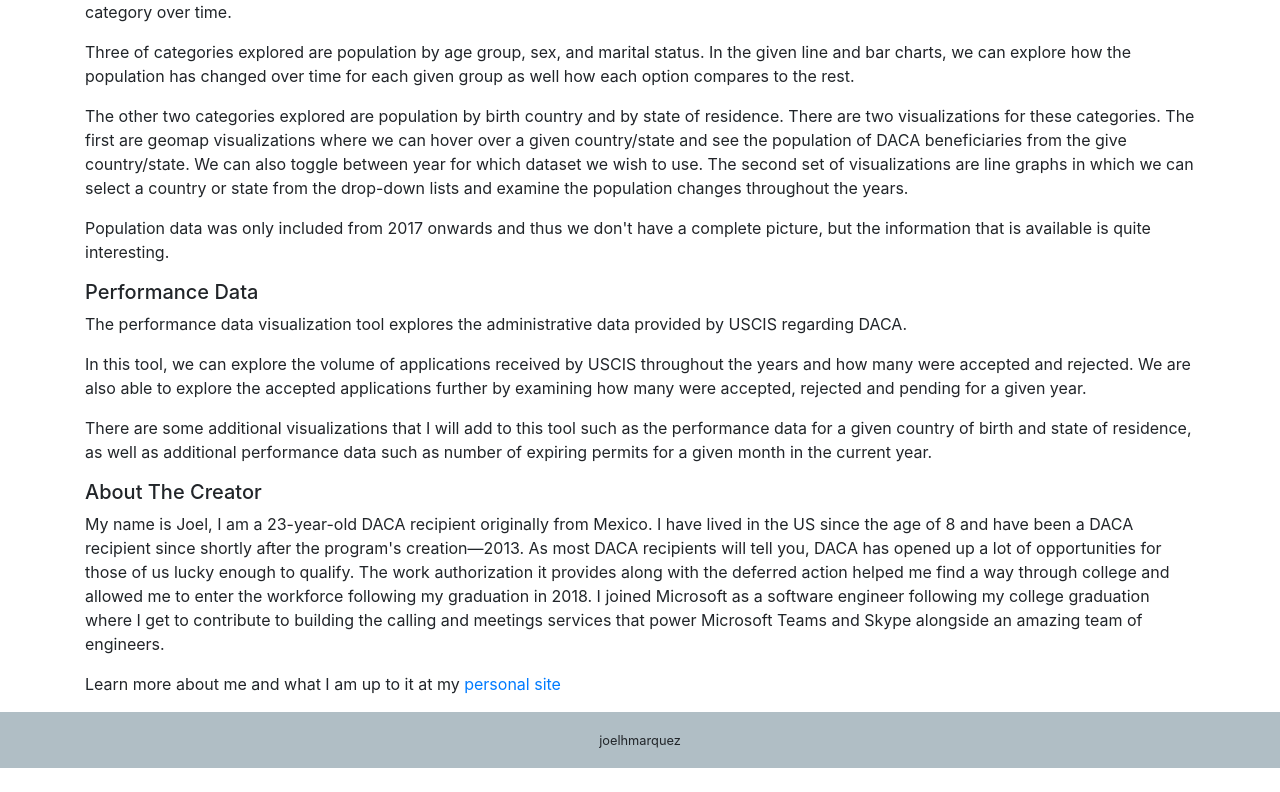
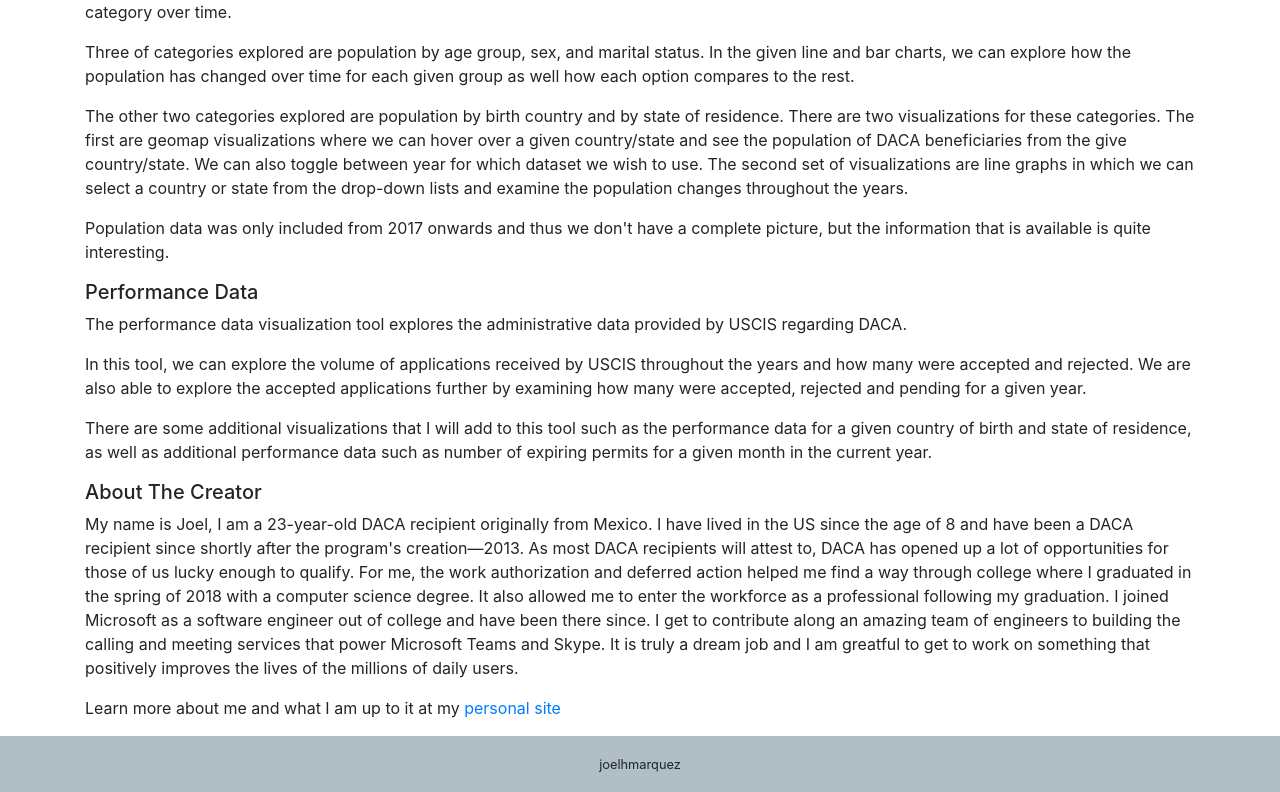
Before and after one commit to joelhmarquez/dacaanalytics, a React (Create React App) app in the folder daclient/: page /about in a window 1280 px wide. Shown: the part 432-1224 px from the top of the page. Before the commit the page ends 1200 px from the top, so only its background shows below. Built offline with nearby package versions, Linux system fonts and the light colour scheme.

Commit message:
updating about page

```diff
--- a/daclient/src/components/common/About.js
+++ b/daclient/src/components/common/About.js
@@ -48,9 +48,11 @@ function About()
                     <h5>About The Creator</h5>
                     <p>
                         My name is Joel, I am a 23-year-old DACA recipient originally from Mexico. I have lived in the US since the age of 8 and have been a DACA recipient since shortly after the program's creation—2013.
-                        As most DACA recipients will tell you, DACA has opened up a lot of opportunities for those of us lucky enough to qualify.
-                        The work authorization it provides along with the deferred action helped me find a way through college and allowed me to enter the workforce following my graduation in 2018.
-                        I joined Microsoft as a software engineer following my college graduation where I get to contribute to building the calling and meetings services that power Microsoft Teams and Skype alongside an amazing team of engineers.
+                        As most DACA recipients will attest to, DACA has opened up a lot of opportunities for those of us lucky enough to qualify.
+                        For me, the work authorization and deferred action helped me find a way through college where I graduated in the spring of 2018 with a computer science degree.
+                        It also allowed me to enter the workforce as a professional following my graduation. I joined Microsoft as a software engineer out of college and have been there since.
+                        I get to contribute along an amazing team of engineers to building the calling and meeting services that power Microsoft Teams and Skype.
+                        It is truly a dream job and I am greatful to get to work on something that positively improves the lives of the millions of daily users.
                     </p>
                     <p>
                         Learn more about me and what I am up to it at my <a href="https://joelhmarquez.com" target="_blank" rel="noreferrer">personal site</a>
```
Also changed, not shown: 1 other file (tests, documents, lock files or other folders).
